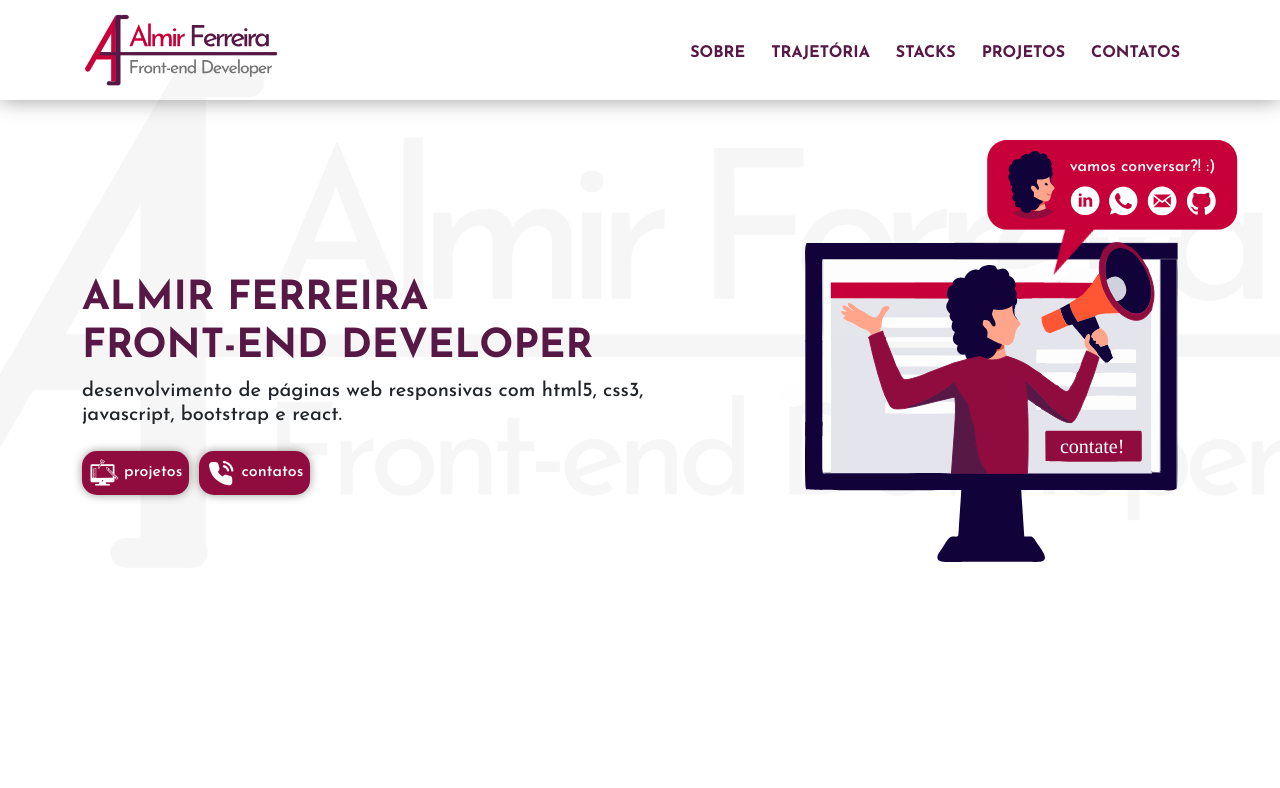
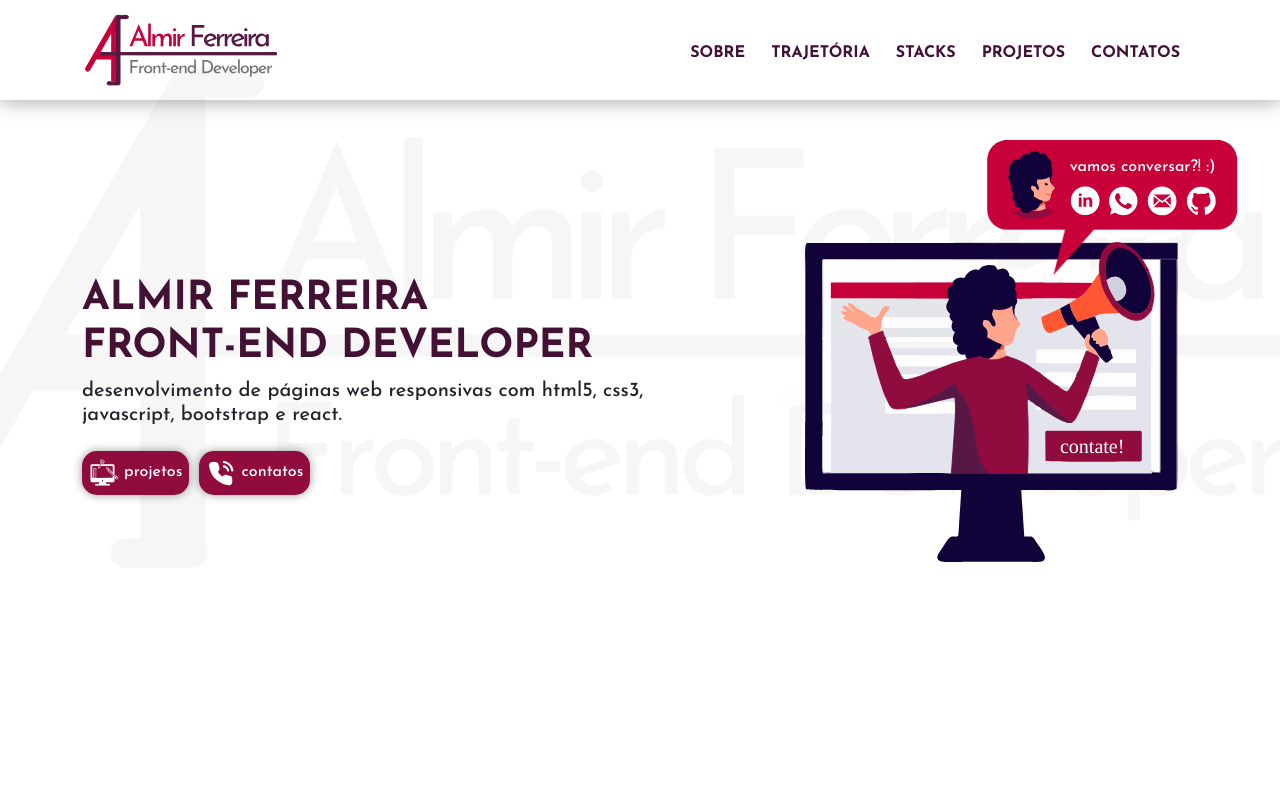
Before and after one commit to almirferreiradev/almir, a plain HTML site: page index.html in a window 1280 px wide. Shown: the top 788 px of the page. Drawn offline with nearby package versions, Linux system fonts and the light colour scheme.

Commit message:
Add files via upload

```diff
--- a/css/cores.css
+++ b/css/cores.css
@@ -3,7 +3,9 @@
     --fundo: #171a22;
     --fundo-bloco: #dfdfdf;
     --fundo-bloco-hover: #ffffff;
-    --roxo: #571845;
+    --roxo-claro: #571845;
+
+    --roxo: #421134;
     --vermelho: #C70039;
     --marsala: #900C3E;
     --azul-royal: #0F0530;
```
